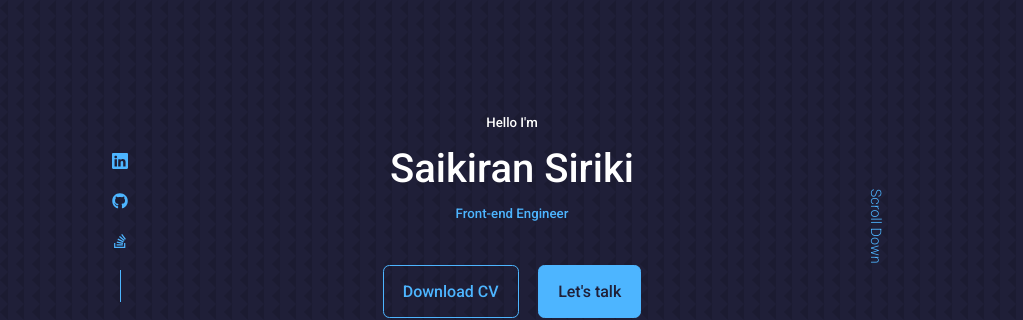
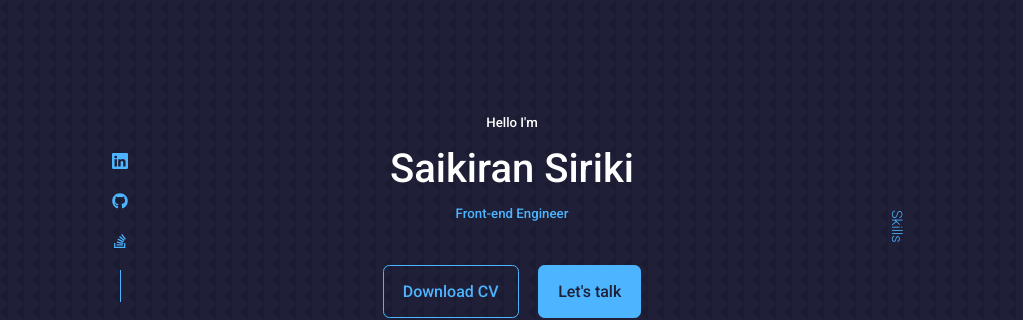
Before and after one commit to saikiran-siriki/portfolio, a React (Create React App) app: page / in a window 1280 px wide. Shown: the top 320 px of the page, without its empty margins (128-1151 px from the left). Built offline with nearby package versions, Linux system fonts and the light colour scheme.

Commit message:
updated scrolldown to skills

```diff
--- a/src/components/header/Header.jsx
+++ b/src/components/header/Header.jsx
@@ -11,7 +11,7 @@ const Header = () => {
         <h1>Saikiran Siriki</h1>
         <h5 className="text-light">Front-end Engineer</h5>
         <CTA />
-        <a href="#contact" className="scroll__down">Scroll Down</a>
+        <a href="#experience" className="scroll__down">Skills</a>
         <HeaderSocials />
       </div>
     </header>
```
